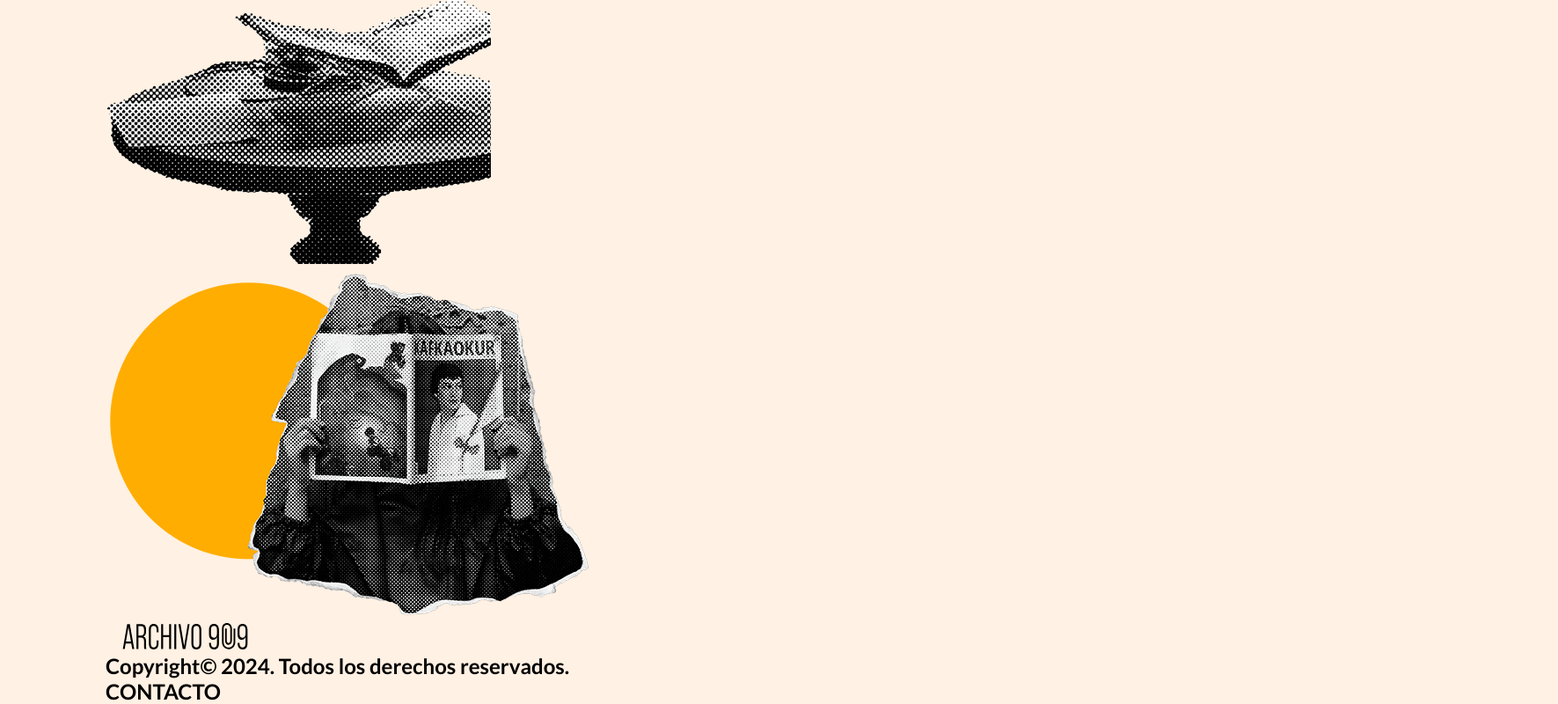
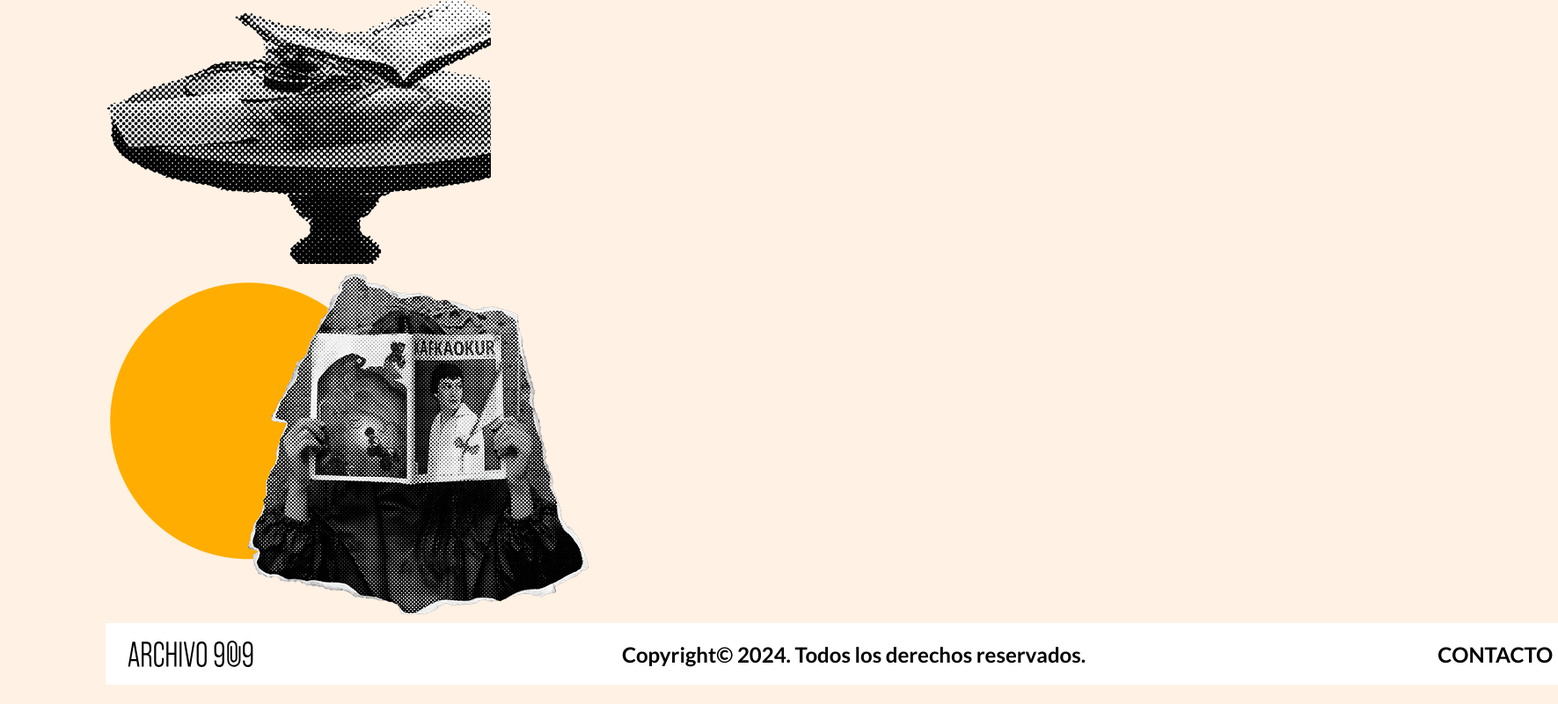
Before and after one commit to Compu3Unla/archivo-909-2024-1, a plain HTML site: page index.html in a window 1280 px wide. Shown: the part 3140-3940 px from the top of the page at 88% size, 1771 px wide, since content can reach past the window. After the commit the page ends 3918 px from the top, so only its background shows below. Drawn offline with Linux system fonts and the light colour scheme.

Commit message:
aplicando ccs al footer

```diff
--- a/estilos.css
+++ b/estilos.css
@@ -79,6 +79,18 @@ nav ul {
     nav ul li {
         stroke-width: 3px;
         stroke: var(--Negro, #000);
+    }
+
+
+/*footer*/
+    footer {
+        display: flex;
+        background: #FFF;
+        width: 103.1875rem;
+        padding: 1.25rem 0rem;
+        justify-content: center;
+        align-items: center;
+        gap: 25rem;
     }
 
 /***********fondos***********/
```
Lines whose indentation alone changed are shown as unchanged.
